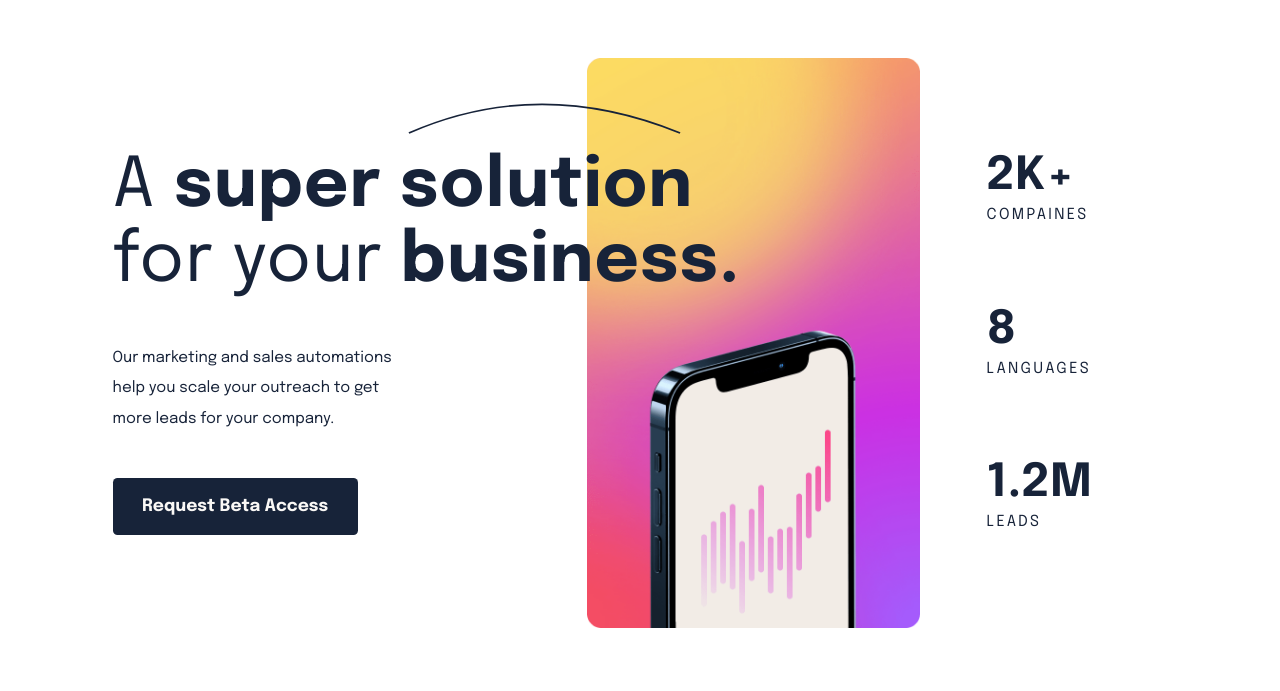
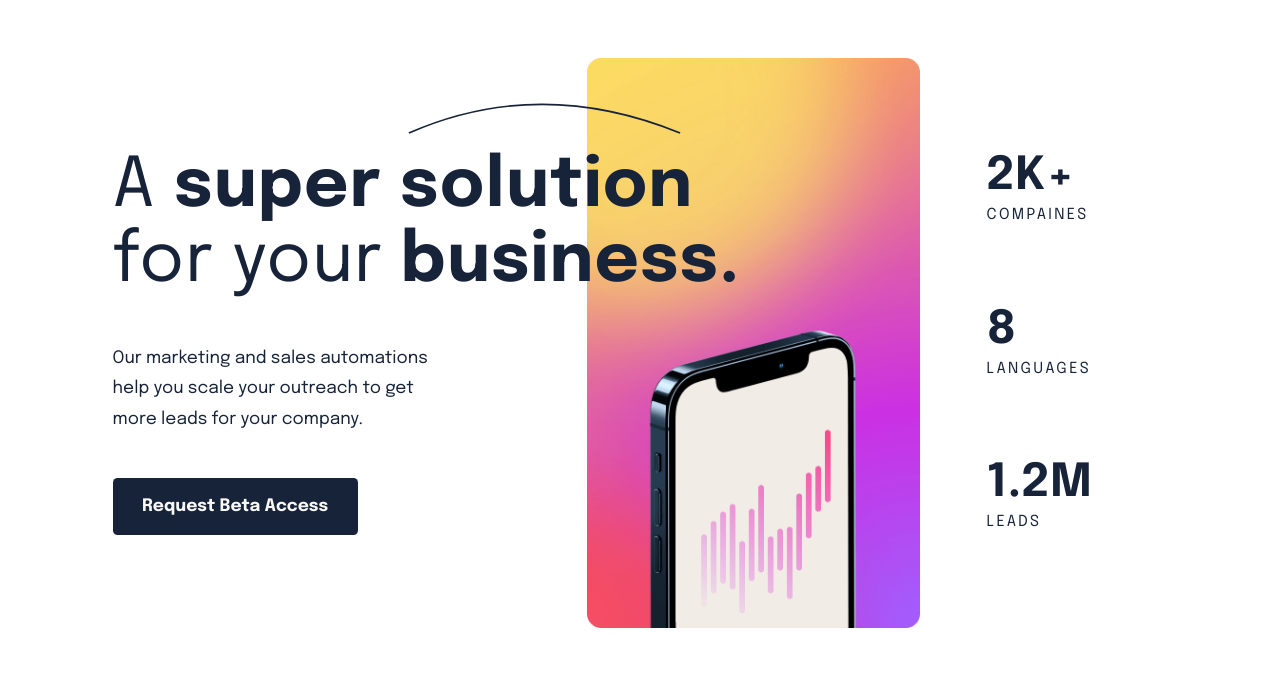
Before and after one commit to cwasi/suite-landing-page, a website: page index.html in a window 1280 px wide. Shown: the part 109-800 px from the top of the page. Drawn offline with Linux system fonts and the light colour scheme.

Commit message:
Modify hero paragraph width
add font size to body-typography mixin

```diff
--- a/src/sass/abstracts/_mixins.scss
+++ b/src/sass/abstracts/_mixins.scss
@@ -1,5 +1,6 @@
 @mixin body-typography {
   font-family: "Epilogue", sans-serif;
+  font-size: 1.13rem;
   font-weight: 400;
   line-height: 2rem;
   letter-spacing: 0rem;
--- a/src/sass/layout/_hero.scss
+++ b/src/sass/layout/_hero.scss
@@ -20,6 +20,6 @@
   }
 
   &__paragraph-box {
-    width: 20rem;
+    width: 21.9rem;
   }
 }
```
Also changed, not shown: src/css/styles.css.
